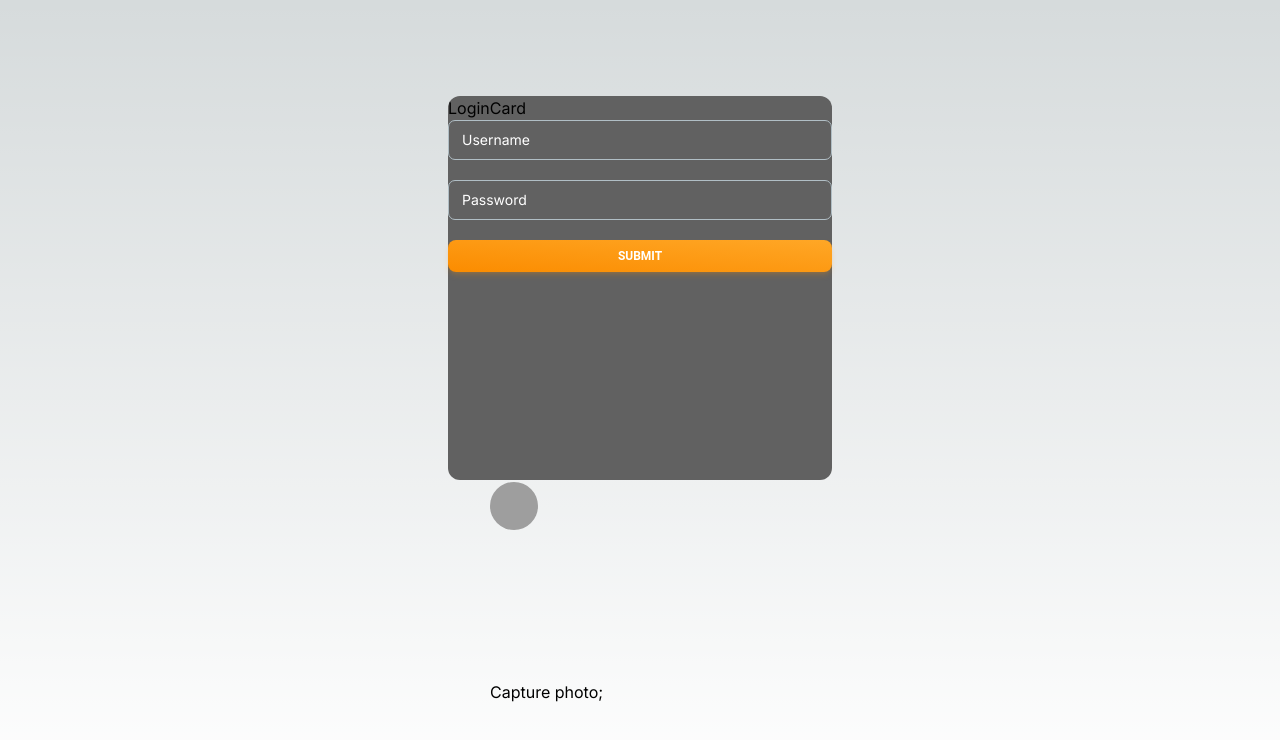
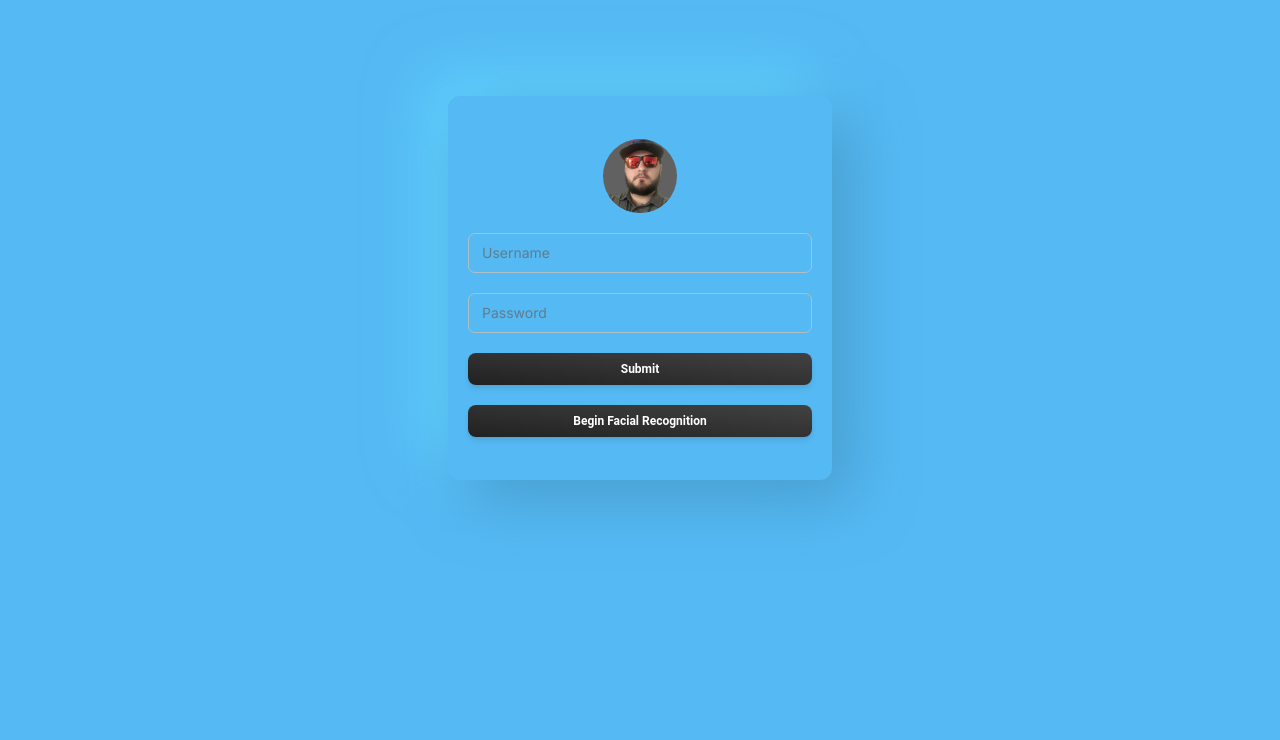
Before and after one commit to JordanVera/facial-recognition, a Next.js app: page / in a window 1280 px wide. Shown: the top 740 px of the page. Built offline with nearby package versions, Linux system fonts and the light colour scheme; no server answers; grey boxes are pictures that could not be loaded.

Commit message:
Add avatar and facial recognition to login card

```diff
--- a/components/LoginCard.jsx
+++ b/components/LoginCard.jsx
@@ -1,14 +1,35 @@
-import { Input, Button } from '@material-tailwind/react';
+import { Input, Button, Avatar } from '@material-tailwind/react';
 
-const LoginCard = () => {
+const LoginCard = ({ onBoarding, setOnboarding }) => {
   return (
-    <div className="bg-gray-700 w-96 h-96 rounded-xl">
-      LoginCard
-      <div className="flex flex-col space-y-5">
-        <Input label="Username" color="white" />
-        <Input label="Password" color="white" type="password" />
-        <Button variant="gradient" color="orange" size="sm" className="w-full">
+    <div className="neu-container w-96 h-96 rounded-xl p-5">
+      <div className="flex flex-col space-y-5 h-full justify-center">
+        <Avatar
+          src="/media/selfie2.png"
+          alt="avatar"
+          size="xl"
+          className="mx-auto bg-gray-700"
+        />
+        <Input label="Username" />
+        <Input label="Password" type="password" />
+        <Button
+          variant="gradient"
+          color="black"
+          size="sm"
+          className="w-full capitalize"
+        >
           Submit
+        </Button>
+        <Button
+          variant="gradient"
+          color="black"
+          size="sm"
+          className="w-full capitalize"
+          onClick={() => {
+            setOnboarding(true);
+          }}
+        >
+          Begin facial recognition
         </Button>
       </div>
     </div>
--- a/components/WebcamCapture.jsx
+++ b/components/WebcamCapture.jsx
@@ -31,17 +31,15 @@ const WebcamCapture = ({ onboarding }) => {
     };
   }, [onboarding, intervalId, capture]);
 
-  return (
+  return onboarding ? (
     <div>
-      <Avatar
-        src="https://docs.material-tailwind.com/img/face-2.jpg"
-        alt="avatar"
-      />
       <Webcam audio={false} ref={webcamRef} screenshotFormat="image/jpeg" />
       <button onClick={capture}>Capture photo</button>;
       {onboarding && <p>Onboarding in progress...</p>}
       {imageSr && <img src={imageSr} />}
     </div>
+  ) : (
+    <div></div>
   );
 };
 
--- a/pages/index.js
+++ b/pages/index.js
@@ -1,16 +1,19 @@
-import Image from 'next/image';
+import { useState } from 'react';
 import { Inter } from 'next/font/google';
 import WebcamCapture from '@/components/WebcamCapture';
 import LoginCard from '@/components/LoginCard';
 const inter = Inter({ subsets: ['latin'] });
 
 export default function Home() {
+  const [onboarding, setOnboarding] = useState(false);
+
   return (
     <main
-      className={`flex min-h-screen flex-col items-center justify-between p-24 ${inter.className}`}
+      className={`flex min-h-screen flex-col items-center justify-between p-24 ${inter.className} bg-[#55b9f3]`}
     >
-      <LoginCard />
-      <WebcamCapture />
+      <LoginCard setOnboarding={setOnboarding} />
+
+      <WebcamCapture onboarding={onboarding} setOnBoarding={setOnboarding} />
     </main>
   );
 }
--- a/styles/globals.css
+++ b/styles/globals.css
@@ -18,10 +18,13 @@
 
 body {
   color: rgb(var(--foreground-rgb));
-  background: linear-gradient(
-      to bottom,
+  background: linear-gradient(to bottom,
       transparent,
-      rgb(var(--background-end-rgb))
-    )
-    rgb(var(--background-start-rgb));
+      rgb(var(--background-end-rgb))) rgb(var(--background-start-rgb));
 }
+
+
+.neu-container {
+  box-shadow: 20px 20px 60px #489dcf,
+    -20px -20px 60px #62d5ff;
+}
```
Also changed, not shown: public/media/selfie2.png (added).
